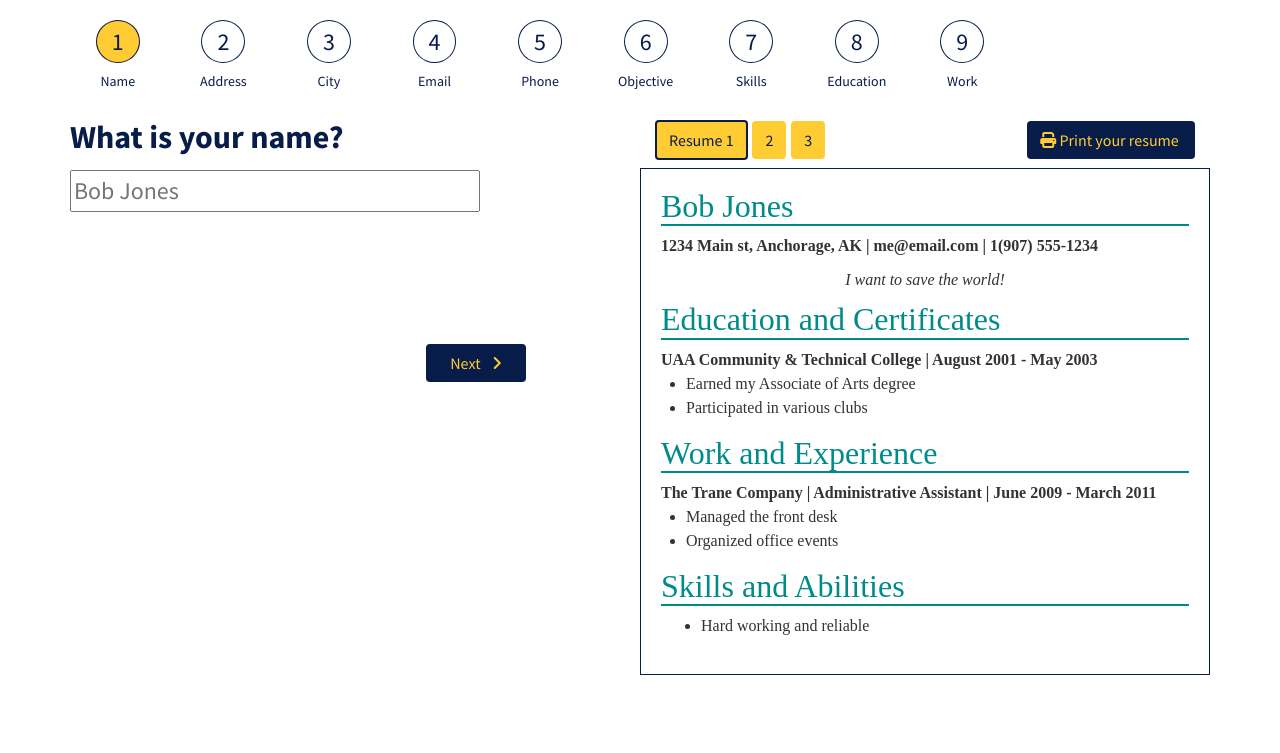
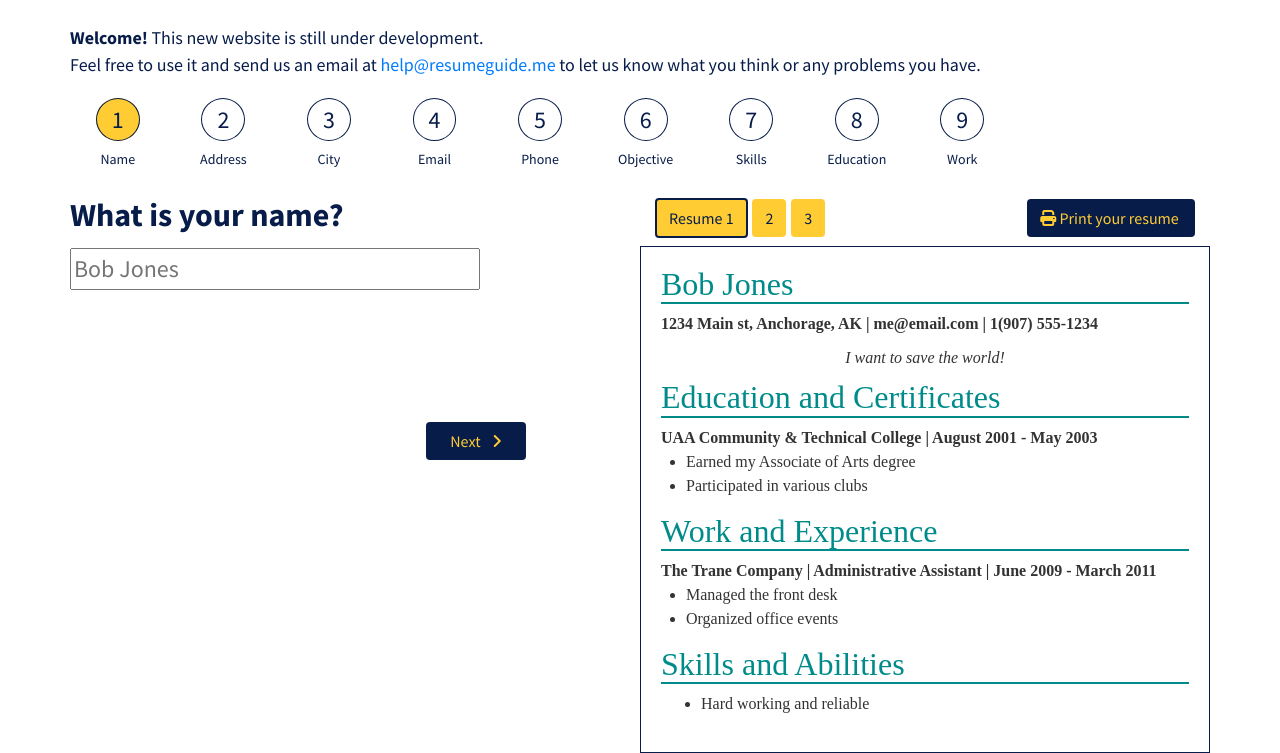
Before and after one commit to adrind/resume_generator, a Django app: page / in a window 1280 px wide. Shown: the part 100-853 px from the top of the page. Before the commit the page ends 775 px from the top, so only its background shows below. Run offline with Django 3.2, Linux system fonts and the light colour scheme; style sheets or scripts are compiled from the project's sources; some libraries are stand-ins or nearby versions; some web fonts are replaced.

Commit message:
added new welcome text

```diff
--- a/resume/static/css/styles.css
+++ b/resume/static/css/styles.css
@@ -1,3 +1,8 @@
+.welcome-text {
+  font-size: 18px; }
+  .welcome-text p {
+    margin-bottom: 0; }
+
 .container {
   color: #071C49;
   font-size: 24px;
--- a/resume/static/sass/styles.sass
+++ b/resume/static/sass/styles.sass
@@ -1,4 +1,9 @@
 @import "constants"
+
+.welcome-text
+    font-size: 18px
+    p
+        margin-bottom: 0
 
 .container
     color: $dark-blue
--- a/resume/templates/resume/base.html
+++ b/resume/templates/resume/base.html
@@ -47,6 +47,10 @@
         </header>
 
         <div class="container mt-4" data-token="{{ csrf_token }}">
+            <div class="row welcome-text mb-4">
+                <p><strong>Welcome!</strong> This new website is still under development. </p>
+                <p>Feel free to use it and send us an email at <a href="mailto:help@resumeguide.me">help@resumeguide.me</a> to let us know what you think or any problems you have.</p>
+            </div>
             <div class="row">
                 <div class="col">
                     {% block content %}{% endblock %}
```
Also changed, not shown: 1 other file.
